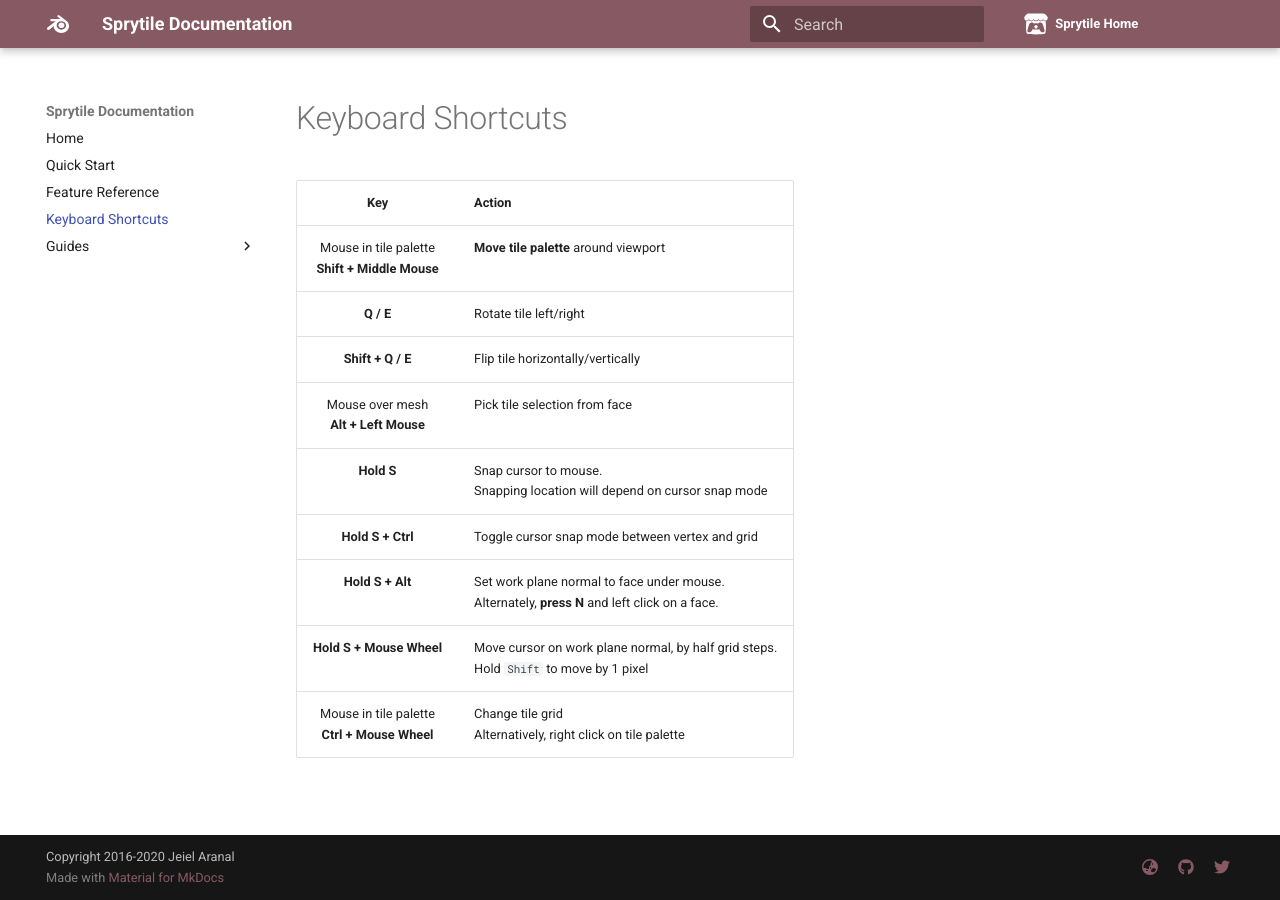
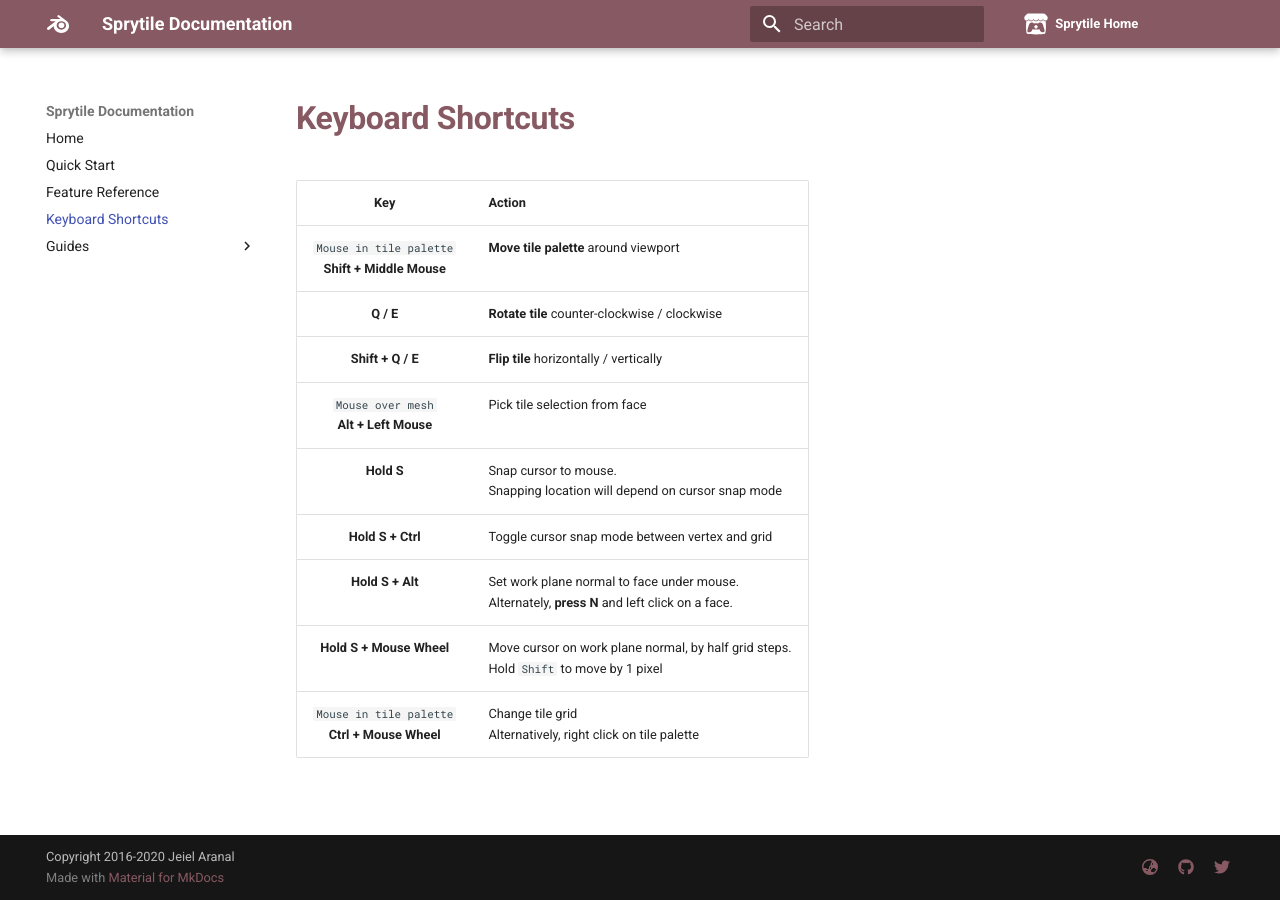
Before and after one commit to Sprytile/SprytileDocs, an MkDocs documentation site: the page built from docs/shortcuts.md, in a window 1280 px wide. Built offline with MkDocs 1.6.1 and Material for MkDocs 9.7.7, drawn with Linux system fonts in a browser that asks for light colours.

```diff
--- a/docs/shortcuts.md
+++ b/docs/shortcuts.md
@@ -1,13 +1,13 @@
 # Keyboard Shortcuts
 
-| Key  									| Action  								|
-|:-:									|:--									|
-| Mouse in tile palette<br/>**Shift + Middle Mouse** | **Move tile palette** around viewport |
-| **Q / E**								    | Rotate tile left/right  			    |
-| **Shift + Q / E** 						| Flip tile horizontally/vertically     |
-| Mouse over mesh<br/>**Alt + Left Mouse**  | Pick tile selection from face         |
-| **Hold S**        | Snap cursor to mouse.<br/>Snapping location will depend on cursor snap mode 		|
-| **Hold S + Ctrl** | Toggle cursor snap mode between vertex and grid |
+| Key  									    | Action  								                                    |
+|:-:									    |:--									                                    |
+| `Mouse in tile palette`<br/>**Shift + Middle Mouse** | **Move tile palette** around viewport                            |
+| **Q / E**								    | **Rotate tile** counter-clockwise / clockwise  		            	    |
+| **Shift + Q / E** 						| **Flip tile** horizontally / vertically                                   |
+| `Mouse over mesh`<br/>**Alt + Left Mouse**  | Pick tile selection from face                                             |
+| **Hold S**        | Snap cursor to mouse.<br/>Snapping location will depend on cursor snap mode 	                	|
+| **Hold S + Ctrl** | Toggle cursor snap mode between vertex and grid                                                   |
 | **Hold S + Alt**  | Set work plane normal to face under mouse.<br/>Alternately, **press N** and left click on a face. |
-| **Hold S + Mouse Wheel** | Move cursor on work plane normal, by half grid steps.<br/>Hold `Shift` to move by 1 pixel |
-| Mouse in tile palette<br/>**Ctrl + Mouse Wheel** | Change tile grid<br/>Alternatively, right click on tile palette	|
+| **Hold S + Mouse Wheel** | Move cursor on work plane normal, by half grid steps.<br/>Hold `Shift` to move by 1 pixel  |
+| `Mouse in tile palette`<br/>**Ctrl + Mouse Wheel** | Change tile grid<br/>Alternatively, right click on tile palette	|
--- a/docs/stylesheets/extra.css
+++ b/docs/stylesheets/extra.css
@@ -1,3 +1,36 @@
 .md-header {background-color: #875962 !important; font-weight: bold; }
+.md-typeset h1, .md-typeset h2
+{
+    font-weight: bold;
+    color: #875962;
+}
+.md-typeset h2
+{
+    text-decoration: underline;
+}
+.md-typeset h3, .md-typeset h4, .md-typeset h5, .md-typeset h6 {color: black}
 .md-typeset a { color: #875962 !important; }
 .md-nav--secondary {border-left: .4rem solid #875962 !important;}
+
+.md-typeset .abstract>.admonition-title::before,
+.md-typeset .example>.admonition-title::before,
+.md-typeset .info>.admonition-title::before,
+.md-typeset .note>.admonition-title::before,
+.md-typeset .question>.admonition-title::before,
+.md-typeset .summary>.admonition-title::before,
+.md-typeset .tldr>.admonition-title::before,
+.md-typeset .abstract>summary::before,
+.md-typeset .example>summary::before,
+.md-typeset .info>summary::before,
+.md-typeset .note>summary::before,
+.md-typeset .question>summary::before,
+.md-typeset .summary>summary::before,
+.md-typeset .tldr>summary::before
+{
+    background-color: #1fa964 !important;
+}
+
+.md-typeset .admonition, .md-typeset details
+{
+    border-left-color: #1fa964 !important;
+}
```
Also changed, not shown: docs/advanced-features.md (deleted, +0 -189 lines), docs/quick-start.md (+28 -11 lines), docs/img/blender_mesh_submode.png (added).
